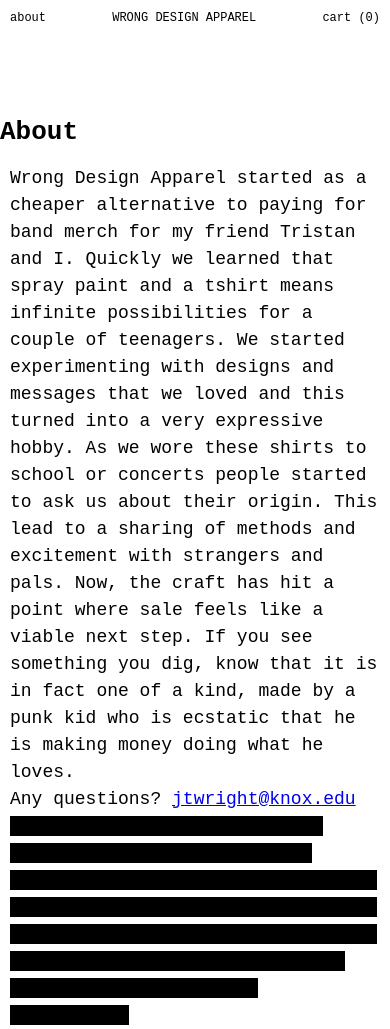
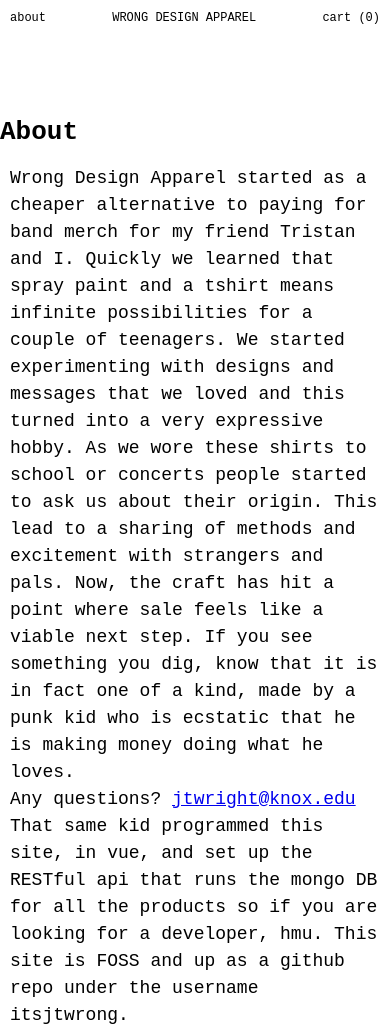
Before and after one commit to itsjtwrong/itsjtwrong.github.io-old, a Vue app: page /apparel/about in a window 390 px wide. Built offline with nearby package versions, Linux system fonts and the light colour scheme; no server answers; what vue-stripe-checkout would draw is missing.

Commit message:
fixed spoiler

```diff
--- a/src/components/box.vue
+++ b/src/components/box.vue
@@ -39,7 +39,7 @@ export default {
   }
   .shot {
       width:400px;
-      height:250px;
+      max-height:250px;
       object-fit:contain;
       object-position: left;
   }
--- a/src/pages/about.vue
+++ b/src/pages/about.vue
@@ -47,4 +47,11 @@ p {
 .spoiler:hover{
   color: white;
   }
+
+  @media (max-width: 500px) {
+      .spoiler {
+          color: black;
+        background-color:white;
+      }
+  }
 </style>
--- a/src/router/index.js
+++ b/src/router/index.js
@@ -52,8 +52,8 @@ export default new Router({
       name: 'blog',
       component: blog,
     },
-    // {
-    //   path: '*', redirect: '/',
-    // },
+    {
+      path: '*', redirect: '/',
+    },
   ],
 });
```
